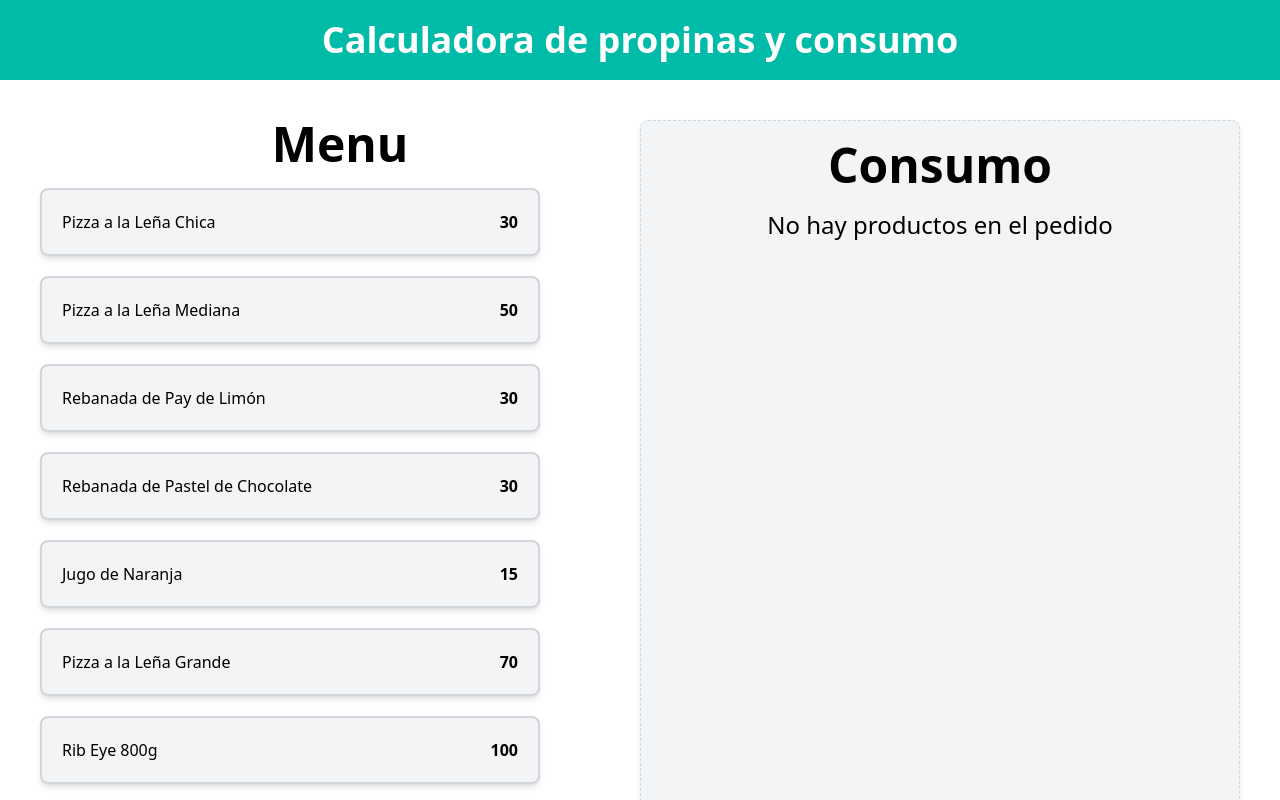
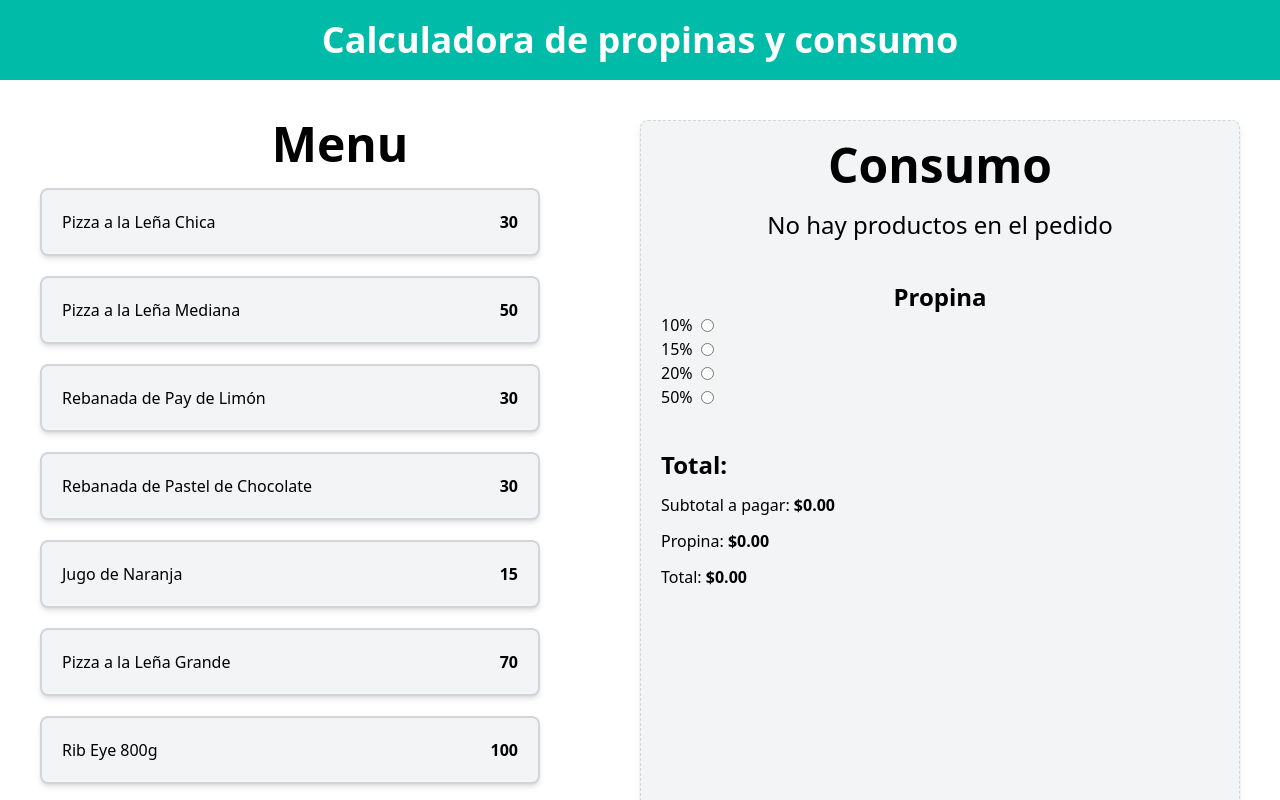
Before and after one commit to Skypi0/calculadora_propinas, a React (Vite) app: page / in a window 1280 px wide. Shown: the top 800 px of the page. Built offline with nearby package versions, Linux system fonts and the light colour scheme.

Commit message:
feat: enhance App component with OrderTotals and TipPercentageForm, and update OrderContents to support item removal

```diff
--- a/src/App.tsx
+++ b/src/App.tsx
@@ -1,10 +1,12 @@
 import { menuItems } from "./data/db"
 import MenuItem from "./components/MenuItem"
 import useOrder from "./hooks/useOrder"
+import OrderTotals from "./components/OrderTotals"
+import TipPercentageForm from "./components/TipPercentageForm"
 import OrderContents from "./components/OrderContents"
 function App() {
 
-const { order,addItem } = useOrder()
+const { order,addItem,removeItem, tip, setTip} = useOrder()
 
   return (
     <>
@@ -27,7 +29,16 @@ const { order,addItem } = useOrder()
           </div>
         </div>
         <div className="border border-dashed border-gray-300 p-5 rounded-lg shadow-md space-y-10 bg-gray-100">
-          <OrderContents order={order}/>
+          <OrderContents
+          order={order}
+          removeItem={removeItem}/>
+          <TipPercentageForm
+          setTip={setTip}
+          />
+          <OrderTotals
+          order={order}
+          tip={tip}
+          />
         </div>
       </main>
     </>
--- a/src/components/OrderContents.tsx
+++ b/src/components/OrderContents.tsx
@@ -1,10 +1,11 @@
-import { OrderItem } from "../types"
-
+import { MenuItem, OrderItem } from "../types"
+import { formatCurrency } from "../helpers"
 type OrderContentsProps = {
     // Define the props for the OrderContents component here
     order: OrderItem[]
+    removeItem: (id:MenuItem['id']) => void
 }
-export default function OrderContents({ order }: OrderContentsProps) {
+export default function OrderContents({ order, removeItem}: OrderContentsProps) {
     return (
         <div>
             <h2 className="font-black text-center text-5xl">Consumo</h2>
@@ -13,9 +14,15 @@ export default function OrderContents({ order }: OrderContentsProps) {
                     order.length === 0 ?
                         <p className="text-center text-2xl">No hay productos en el pedido</p> :
                         order.map((item) => (
-                            <div key={item.id} className="flex justify-between">
-                                <p>{item.name}</p>
-                                <p className="font-black">{item.quantity}</p>
+                            <div key={item.id} className="flex items-center bg-white shadow-md p-5 rounded-lg justify-between">
+                                <div>
+                                    <p className="text-lg">{item.name} - {formatCurrency(item.price)}</p>
+                                    <p className="font-black">Cantidad: {item.quantity}</p>
+                                    <p className="font-black">Subtotal: {formatCurrency(item.price * item.quantity)}</p>
+                                </div>
+                                <div>
+                                    <button className="bg-gray-600 h-8 w-8 rounded-full text-white font-black" onClick={() => removeItem(item.id)}>x</button>
+                                </div>
                             </div>
                         ))
                 }
--- /dev/null
+++ b/src/components/OrderTotals.tsx
@@ -0,0 +1,35 @@
+import {  useMemo, useCallback} from "react"
+import { OrderItem } from "../types"
+import { formatCurrency } from "../helpers"
+
+type OrderTotalsProps = {
+    order: OrderItem[],
+    tip: number
+}
+export default function OrderTotals({order, tip}: OrderTotalsProps) {
+
+    // Calculate the subtotal
+    const subtotalAmount = useMemo(() => order.reduce((total, item) => total + (item.price * item.quantity), 0), [order])
+    const tipAmount = useMemo(() => order.reduce((total, item) => total + (item.price * item.quantity), 0) * tip, [order, tip])
+    //we can use useCallback to memoize the function that calculates the total amount
+    // This is useful if we want to pass this function as a prop to a child component
+    // and we want to avoid unnecessary re-renders
+    const totalAmount = useCallback(() => order.reduce((total, item) => total + (item.price * item.quantity), 0) * (1 + tip), [order, tip])
+    // Calculate the total amount
+    return(
+        <>
+        <div className="space-y-3">
+            <h2 className="font-bold text-2xl">Total:</h2>
+            <p>Subtotal a pagar: {''}
+                <span className="font-black">{formatCurrency(subtotalAmount)}</span>
+            </p>
+            <p>Propina: {''}
+                <span className="font-black">{formatCurrency(tipAmount)}</span>
+            </p>
+            <p>Total: {''}
+                <span className="font-black">{formatCurrency(totalAmount())}</span>
+            </p>
+            </div>
+        </>
+    )
+}
--- /dev/null
+++ b/src/components/TipPercentageForm.tsx
@@ -0,0 +1,55 @@
+import { Dispatch } from "react"
+const tipOptions = [
+    {
+        id: 'tip-10',
+        value: .10,
+        label: '10%'
+    },
+    {
+        id: 'tip-15',
+        value: .15,
+        label: '15%'
+    },
+    {
+        id: 'tip-20',
+        value: .20,
+        label: '20%'
+    },
+    {
+        id: 'tip-50',
+        value: .50,
+        label: '50%'
+    },
+]
+type TipPercentageFormProps = {
+    setTip: Dispatch<React.SetStateAction<number>>
+}
+export default function TipPercentageForm({setTip}: TipPercentageFormProps) {
+    return (
+        <>
+            <div>
+                <h2 className="font-black text-center text-2xl">Propina</h2>
+                <form>
+                    {tipOptions.map((tip) => (
+                        <div className="flex items-center gap-2" key={tip.id}>
+                            <label htmlFor="{tip.id}">{tip.label}</label>
+                            <input
+                            id={tip.id}
+                            type="radio"
+                            name="tip"
+                            value={tip.value}
+                            className="cursor-pointer"
+                            onChange={(e) => {
+                                setTip((+e.target.value))
+                                //we use the + operator to convert the string to a number
+                                // setTip(Number(e.target.value))
+                                // setTip(parseFloat(e.target.value))
+                            }}
+                            />
+                        </div>
+                    ))}
+            </form>
+            </div>
+        </>
+    )
+}
--- /dev/null
+++ b/src/helpers/index.ts
@@ -0,0 +1,6 @@
+export function formatCurrency(quantity: number){
+    return new Intl.NumberFormat('en-US', {
+        style: 'currency',
+        currency: 'USD'
+    }).format(quantity)
+}
--- a/src/hooks/useOrder.ts
+++ b/src/hooks/useOrder.ts
@@ -2,6 +2,7 @@ import { useState } from 'react'
 import { OrderItem, MenuItem } from '../types'
 export default function useOrder() {
     const [order, setOrder] = useState<OrderItem[]>([])
+    const [tip,setTip] = useState(0)
 
     const addItem = (item : MenuItem) => {
         const itemExists = order.find((orderItem) => orderItem.id === item.id)
@@ -13,9 +14,20 @@ export default function useOrder() {
             setOrder([...order, newItem])
         }
     }
+
+    // Function to remove an item from the order
+    const removeItem = (id: MenuItem['id']) => {
+        // Logic to remove an item from the order
+        setOrder(order.filter((item) => item.id !== id))
+
+    }
     console.log(order)
     return{
         order,
-        addItem
+        tip,
+        setTip,
+        // Functions to add and remove items from the order
+        addItem,
+        removeItem
     }
 }
```
